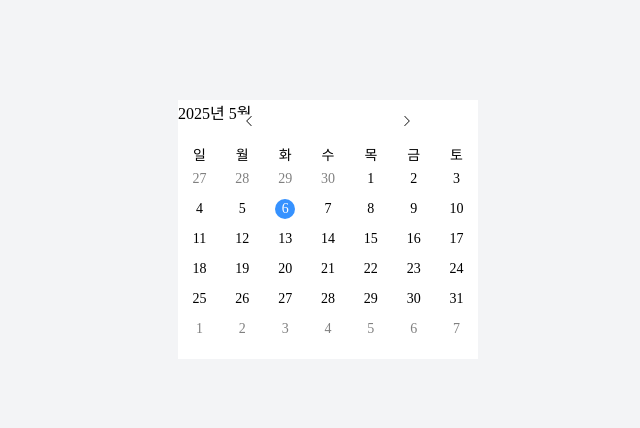
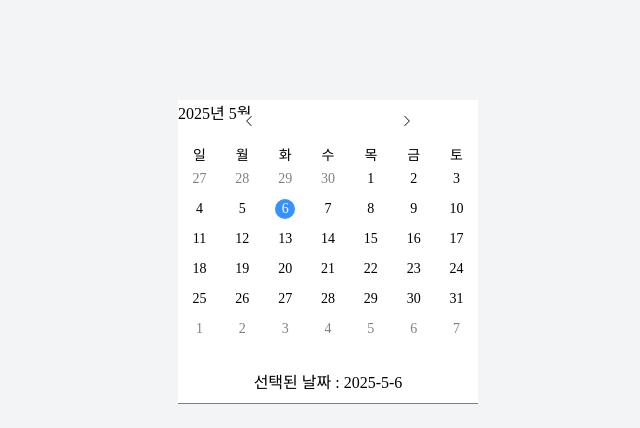
Before and after one commit to Yun-Jinwoo/codeit-sprint, a React (Vite) app in the folder study/calendar-project/: page / in a window 1280 px wide. Shown: the top 428 px of the page, without its empty margins (312-952 px from the left). Built offline with nearby package versions, Linux system fonts and the light colour scheme.

Commit message:
✨ feat: Calendar 컴포넌트에 CalendarFooter 컴포넌트 추가

```diff
--- a/study/calendar-project/src/App.jsx
+++ b/study/calendar-project/src/App.jsx
@@ -18,6 +18,7 @@ function App() {
       <Calendar.Header />
       <Calendar.Navigator />
       <Calendar.Body />
+      <Calendar.Footer />
     </Calendar>
   );
 }
--- a/study/calendar-project/src/Calendar/Calendar.jsx
+++ b/study/calendar-project/src/Calendar/Calendar.jsx
@@ -3,6 +3,7 @@ import CalendarContext from "./CalendarContext";
 import CalendarHeader from "./CalendarHeader";
 import CalendarNavigator from "./CalendarNavigator";
 import CalendarBody from "./CalendarBody";
+import CalendarFooter from "./CalendarFooter";
 import "./Calendar.css";
 
 const Calendar = ({ onChange, value, children }) => {
@@ -20,5 +21,6 @@ const Calendar = ({ onChange, value, children }) => {
 Calendar.Header = CalendarHeader;
 Calendar.Navigator = CalendarNavigator;
 Calendar.Body = CalendarBody;
+Calendar.Footer = CalendarFooter;
 
 export default Calendar;
```
